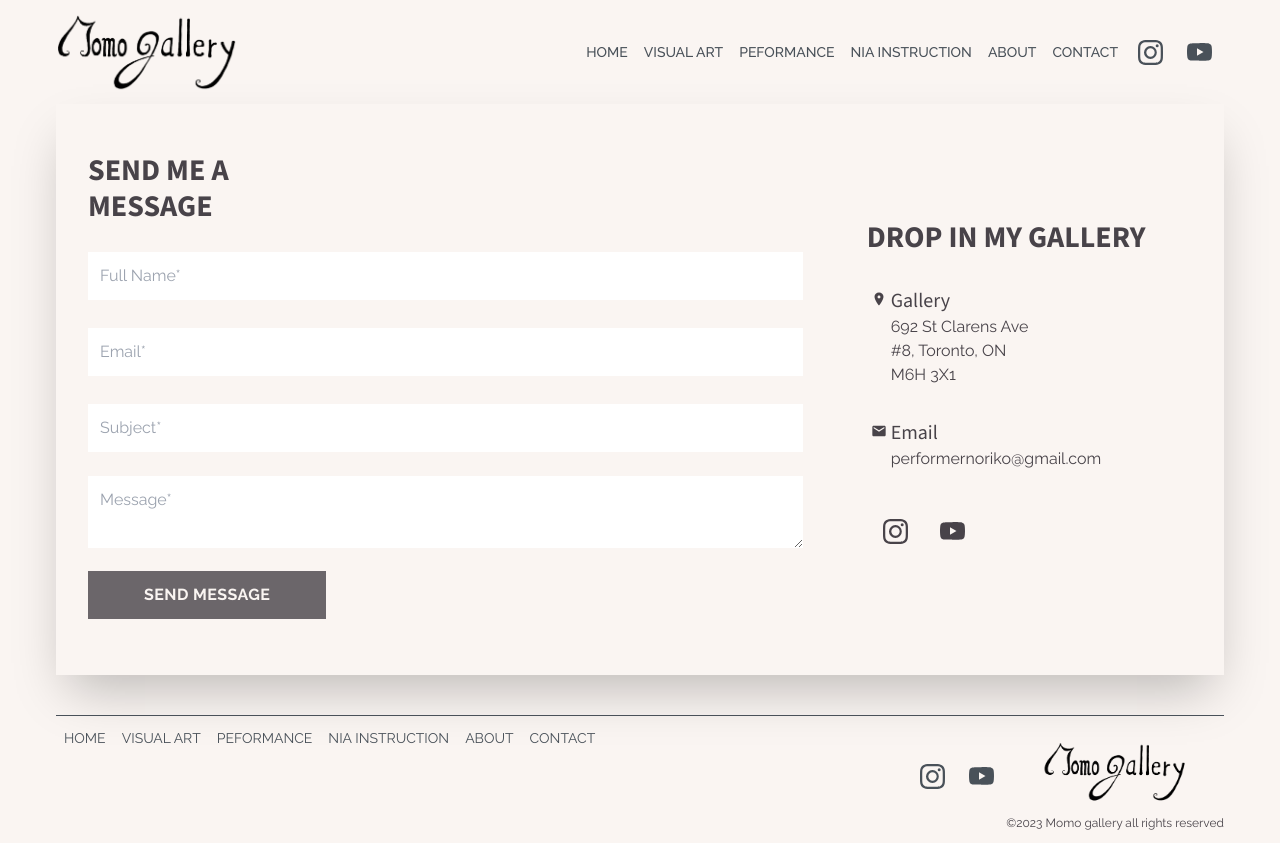
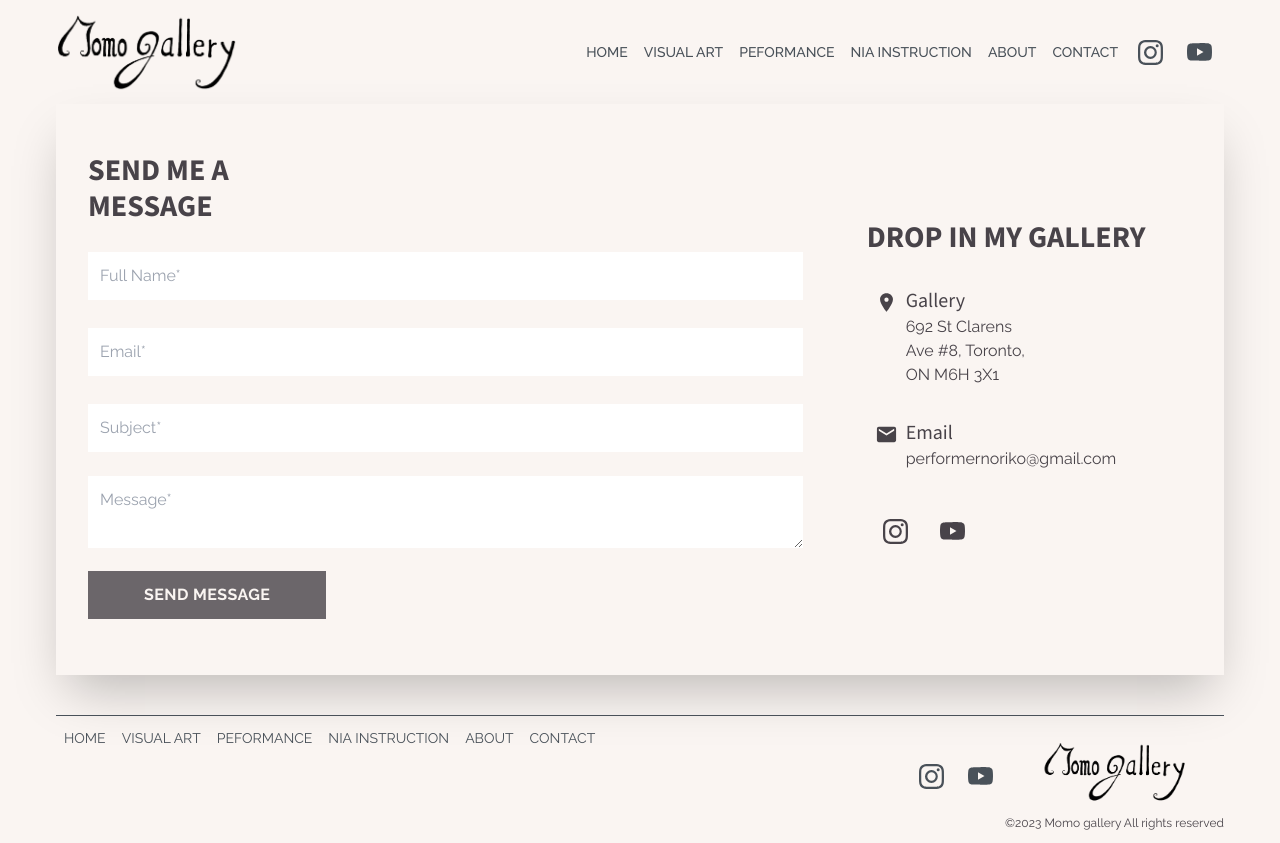
Before and after one commit to CarlSmoky/nextApp, a Next.js app: page /contact in a window 1280 px wide. Built offline with nearby package versions, Linux system fonts and the light colour scheme; a web font is replaced by a local one.

Commit message:
Add taget blank

```diff
--- a/app/components/Contact/ContactInfo.tsx
+++ b/app/components/Contact/ContactInfo.tsx
@@ -12,12 +12,20 @@ const ContactInfo = () => {
           Drop in my gallery
         </h1>
         <div className="flex my-4 w-2/3 lg:w-1/2">
-          <div className="flex flex-col p-1">
-            <IoIosPin/>
+          <div className="flex flex-col pt-1 px-2">
+            <Link
+              href="https://maps.app.goo.gl/461nGG59xpnmvXNt7"
+              target="_blank"
+            >
+              <IoIosPin size={23} />
+            </Link>
           </div>
           <div className="flex flex-col">
             <h2 className="text-xl font-title">Gallery</h2>
-            <Link href="https://maps.app.goo.gl/461nGG59xpnmvXNt7">
+            <Link
+              href="https://maps.app.goo.gl/461nGG59xpnmvXNt7"
+              target="_blank"
+            >
               <p className="text-base font-paragraph">
                 692 St Clarens Ave #8, Toronto, ON M6H 3X1
               </p>
@@ -26,12 +34,14 @@ const ContactInfo = () => {
         </div>
 
         <div className="flex my-4 w-2/3 lg:w-1/2">
-        <div className="flex flex-col p-1">
-            <MdEmail />
+          <div className="flex flex-col pt-1 px-2">
+            <Link href="mailto:performernoriko@gmail.com?subject=Mail from web site">
+              <MdEmail size={23} />
+            </Link>
           </div>
           <div className="flex flex-col">
             <h2 className="text-xl font-title">Email</h2>
-            <Link href="mailto:performernoriko@gmail.com?subject=Mail from our Website">
+            <Link href="mailto:performernoriko@gmail.com?subject=Mail from web site">
               <p className="text-base font-paragraph">
                 performernoriko@gmail.com
               </p>
@@ -43,6 +53,7 @@ const ContactInfo = () => {
           <Link
             href="https://www.instagram.com/noriko_toronto/"
             className="p-2 m-2"
+            target="_blank"
           >
             <BsInstagram size={25} />
             <span className="sr-only">instagram</span>
@@ -50,6 +61,7 @@ const ContactInfo = () => {
           <Link
             href="https://www.youtube.com/@norikoyamamoto7147"
             className="p-2 m-2"
+            target="_blank"
           >
             <BsYoutube size={25} />
             <span className="sr-only">youtube</span>
--- a/app/components/Footer/Footer.tsx
+++ b/app/components/Footer/Footer.tsx
@@ -15,13 +15,13 @@ const Footer = () => {
         <div className="flex flex-col lg:flex-row">
           <ul className="m-auto">
             <li className="nav-sns">
-              <Link href="https://www.instagram.com/noriko_toronto/">
+              <Link href="https://www.instagram.com/noriko_toronto/" target="blank">
                 <BsInstagram size={25} />
                 <span className="sr-only">instagram</span>
               </Link>
             </li>
             <li className="nav-sns">
-              <Link href="https://www.youtube.com/@norikoyamamoto7147">
+              <Link href="https://www.youtube.com/@norikoyamamoto7147" target="blank">
                 <BsYoutube size={25} />
                 <span className="sr-only">youtube</span>
               </Link>
@@ -36,7 +36,7 @@ const Footer = () => {
               />
             </Link>
             <h3 className="text-center font-paragraph text-xs text-grey-100 whitespace-nowrap">
-              ©{currentYear} Momo gallery all rights reserved
+              ©{currentYear} Momo gallery All rights reserved
             </h3>
           </div>
         </div>
--- a/app/components/Navbar/Navbar.tsx
+++ b/app/components/Navbar/Navbar.tsx
@@ -35,13 +35,13 @@ const Navbar: React.FC = () => {
         <ul className="lg:flex hidden uppercase items-center">
           <NavLinks onToggle={handleToggle} />
           <li className="nav-sns">
-            <Link href="https://www.instagram.com/noriko_toronto/">
+            <Link href="https://www.instagram.com/noriko_toronto/" target="_blank">
               <BsInstagram size={25} />
               <span className="sr-only">instagram</span>
             </Link>
           </li>
           <li className="nav-sns">
-            <Link href="https://www.youtube.com/@norikoyamamoto7147">
+            <Link href="https://www.youtube.com/@norikoyamamoto7147" target="_blank">
               <BsYoutube size={25} />
               <span className="sr-only">youtube</span>
             </Link>
@@ -57,13 +57,13 @@ const Navbar: React.FC = () => {
           <NavLinks onToggle={handleToggle} />
           <div className="flex justify-center">
             <li className="nav-sns" onClick={handleToggle}>
-              <Link href="https://www.instagram.com/noriko_toronto/">
+              <Link href="https://www.instagram.com/noriko_toronto/" target="_blank">
                 <BsInstagram size={25} />
                 <span className="sr-only">instagram</span>
               </Link>
             </li>
             <li className="nav-sns" onClick={handleToggle}>
-              <Link href="https://www.youtube.com/@norikoyamamoto7147">
+              <Link href="https://www.youtube.com/@norikoyamamoto7147" target="_blank">
                 <BsYoutube size={25} />
                 <span className="sr-only">youtube</span>
               </Link>
```
